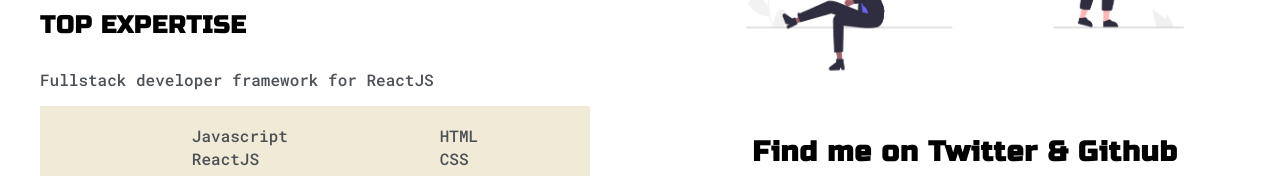
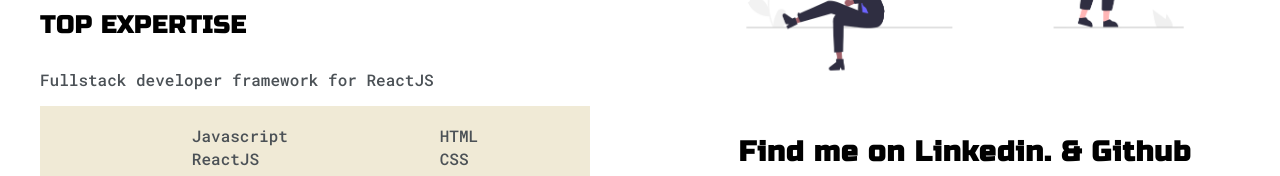
Before and after one commit to mhd-abdulbaki/mhd-3bdulbaki, a plain HTML site: page index.html in a window 1280 px wide. Shown: the part 900-1076 px from the top of the page. Drawn offline with Linux system fonts and the light colour scheme.

Commit message:
Update index.html
update

```diff
--- a/index.html
+++ b/index.html
@@ -113,7 +113,7 @@
           </div>
           <div class="social-links">
             <img id="social-img" src="Images/Social_1.png" alt="" />
-            <h3>Find me on Twitter & Github</h3>
+            <h3>Find me on Linkedin. & Github</h3>
             <div class="links">
               <a
                 href="https://www.linkedin.com/in/mhd-abdulbaki"
```
